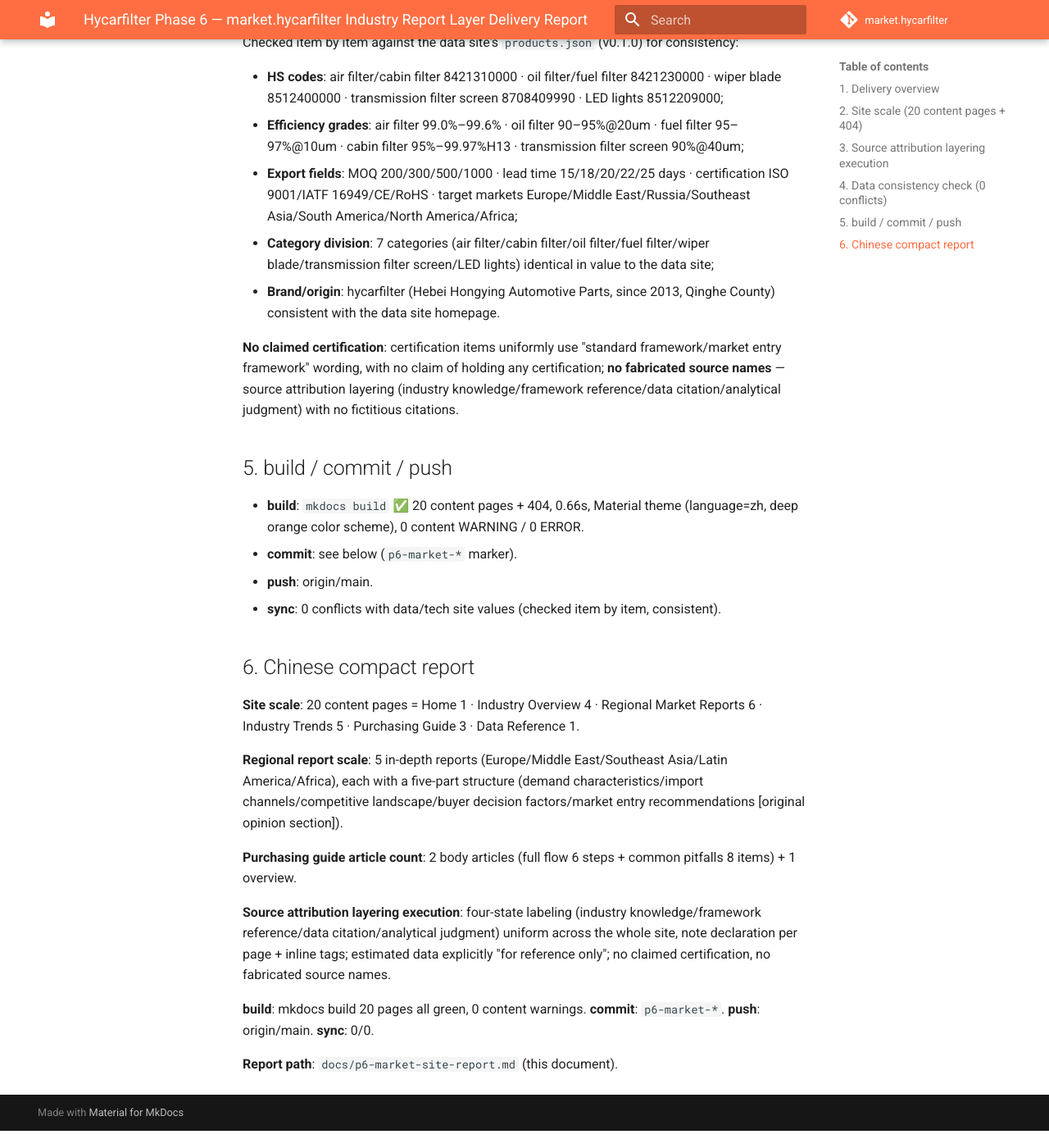
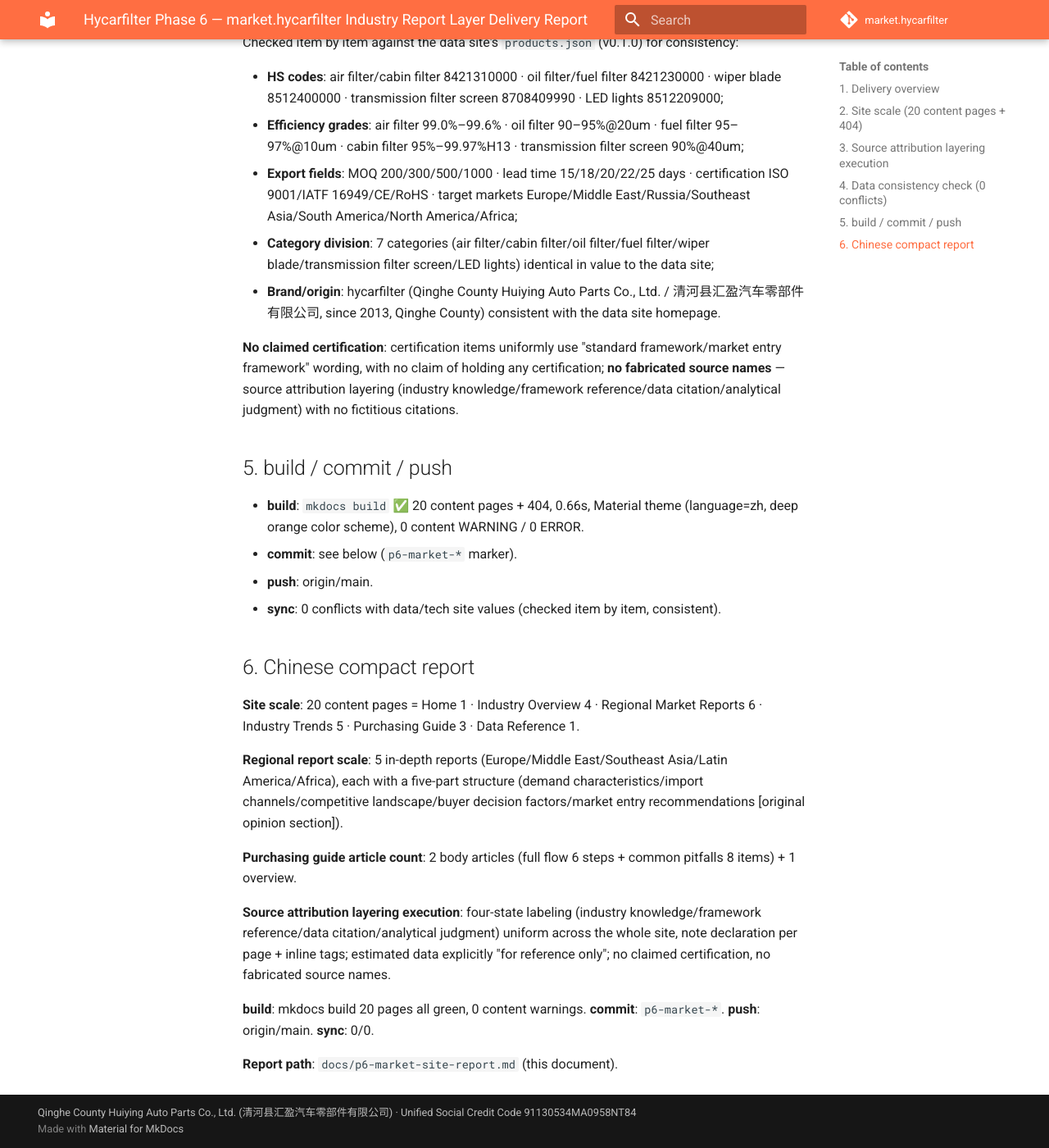
Before and after one commit to martinxionbiotech-max/market.hycarfilter, an MkDocs documentation site: the page built from docs/p6-market-site-report.md, in a window 1280 px wide and 1400 px high, scrolled down 2066 px. Shown: the whole window at 82% size. Built offline with MkDocs 1.6.1 and Material for MkDocs 9.7.7, drawn with Linux system fonts in a browser that asks for light colours; comment, search, counter and statistics services are not loaded; before the commit the page ends 3445 px from its top, so only the background shows below that.

Commit message:
eeat-entity: sync legal entity (Qinghe County Huiying Auto Parts Co., Ltd.) to footer + cluster/report

```diff
--- a/docs/p6-market-site-report.md
+++ b/docs/p6-market-site-report.md
@@ -44,7 +44,7 @@ Checked item by item against the data site's `products.json` (v0.1.0) for consis
 - **Efficiency grades**: air filter 99.0%–99.6% · oil filter 90–95%@20um · fuel filter 95–97%@10um · cabin filter 95%–99.97%H13 · transmission filter screen 90%@40um;
 - **Export fields**: MOQ 200/300/500/1000 · lead time 15/18/20/22/25 days · certification ISO 9001/IATF 16949/CE/RoHS · target markets Europe/Middle East/Russia/Southeast Asia/South America/North America/Africa;
 - **Category division**: 7 categories (air filter/cabin filter/oil filter/fuel filter/wiper blade/transmission filter screen/LED lights) identical in value to the data site;
-- **Brand/origin**: hycarfilter (Hebei Hongying Automotive Parts, since 2013, Qinghe County) consistent with the data site homepage.
+- **Brand/origin**: hycarfilter (Qinghe County Huiying Auto Parts Co., Ltd. / 清河县汇盈汽车零部件有限公司, since 2013, Qinghe County) consistent with the data site homepage.
 
 **No claimed certification**: certification items uniformly use "standard framework/market entry framework" wording, with no claim of holding any certification; **no fabricated source names** — source attribution layering (industry knowledge/framework reference/data citation/analytical judgment) with no fictitious citations.
 
--- a/mkdocs.yml
+++ b/mkdocs.yml
@@ -5,6 +5,7 @@ site_description: >-
 site_url: https://market.hycarfilter.com
 repo_url: https://github.com/martinxionbiotech-max/market.hycarfilter
 repo_name: market.hycarfilter
+copyright: 'Qinghe County Huiying Auto Parts Co., Ltd. (清河县汇盈汽车零部件有限公司) · Unified Social Credit Code 91130534MA0958NT84'
 
 theme:
   name: material
```
Also changed, not shown: docs/industry-overview/china-cluster.md (+1 -1 lines).
